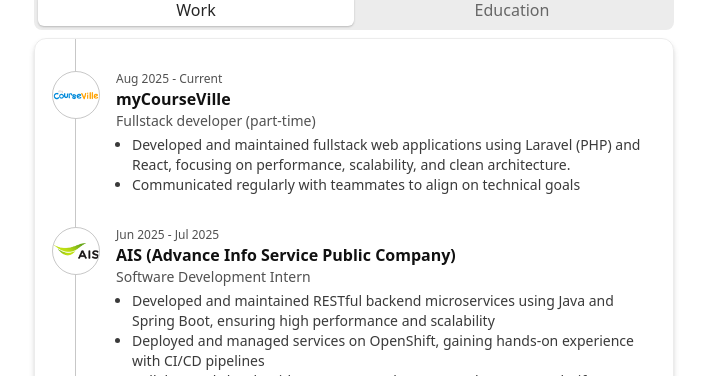
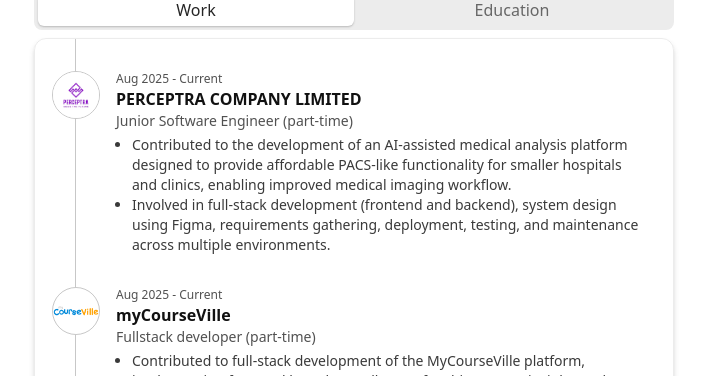
Before and after one commit to MingPV/clean-portfolio, a Next.js app: page / in a window 1280 px wide. Shown: the part 576-952 px from the top of the page, without its empty margins (286-992 px from the left). Built offline with nearby package versions, Linux system fonts and the light colour scheme; what tailwindcss-animated would draw is missing.

Commit message:
add perceptra

```diff
--- a/src/components/WorkAndEducation.tsx
+++ b/src/components/WorkAndEducation.tsx
@@ -45,6 +45,49 @@ export default function WorkAndEducation() {
                 <Image
                   className="aspect-square h-full w-full bg-background object-contain"
                   alt="DBS Bank"
+                  src="/perceptra1.png"
+                  width={48}
+                  height={48}
+                />
+              </span>
+            </a>
+            <div className="flex flex-1 flex-col justify-start gap-1">
+              <time className="text-xs text-muted-foreground text-base-500/80 dark:text-base-100/70">
+                <span>Aug 2025</span>
+                <span> - </span>
+                <span>Current</span>
+              </time>
+              <h2 className="font-semibold leading-none">
+                PERCEPTRA COMPANY LIMITED
+              </h2>
+              <p className="text-sm text-muted-foreground text-base-500/80 dark:text-base-100/70">
+                Junior Software Engineer (part-time)
+              </p>
+              <ul className="ml-4 list-outside list-disc">
+                <li className="prose pr-8 text-sm dark:prose-invert text-base-500/90 dark:text-base-100">
+                  Contributed to the development of an AI-assisted medical
+                  analysis platform designed to provide affordable PACS-like
+                  functionality for smaller hospitals and clinics, enabling
+                  improved medical imaging workflow.
+                </li>
+                <li className="prose pr-8 text-sm dark:prose-invert text-base-500/90 dark:text-base-100">
+                  Involved in full-stack development (frontend and backend),
+                  system design using Figma, requirements gathering, deployment,
+                  testing, and maintenance across multiple environments.
+                </li>
+              </ul>
+            </div>
+          </li>
+          <li className={`relative ml-10 py-4 ${selectedWork ? "" : "hidden"}`}>
+            <a
+              target="_blank"
+              className="absolute -left-16 top-4 flex items-center justify-center rounded-full bg-white"
+              href="https://www.dbs.com.sg"
+            >
+              <span className="relative flex shrink-0 overflow-hidden rounded-full size-12 border-1 border-base-400/30">
+                <Image
+                  className="aspect-square h-full w-full bg-background object-contain"
+                  alt="DBS Bank"
                   src="/mcvIcon.png"
                   width={48}
                   height={48}
@@ -63,13 +106,16 @@ export default function WorkAndEducation() {
               </p>
               <ul className="ml-4 list-outside list-disc">
                 <li className="prose pr-8 text-sm dark:prose-invert text-base-500/90 dark:text-base-100">
-                  Developed and maintained fullstack web applications using
-                  Laravel (PHP) and React, focusing on performance, scalability,
-                  and clean architecture.
+                  Contributed to full-stack development of the MyCourseVille
+                  platform, implementing frontend based on Bulletproof
+                  architecture principles and backend using Laravel (PHP),
+                  delivering a new feature specifically designed for the Faculty
+                  of Pharmacy to enhance course management and evaluation.
                 </li>
                 <li className="prose pr-8 text-sm dark:prose-invert text-base-500/90 dark:text-base-100">
-                  Communicated regularly with teammates to align on technical
-                  goals
+                  Collaborated in feature implementation, code review, and
+                  optimization to ensure scalability, maintainability, and clean
+                  system design.
                 </li>
               </ul>
             </div>
```
Also changed, not shown: public/perceptra1.png (added).
